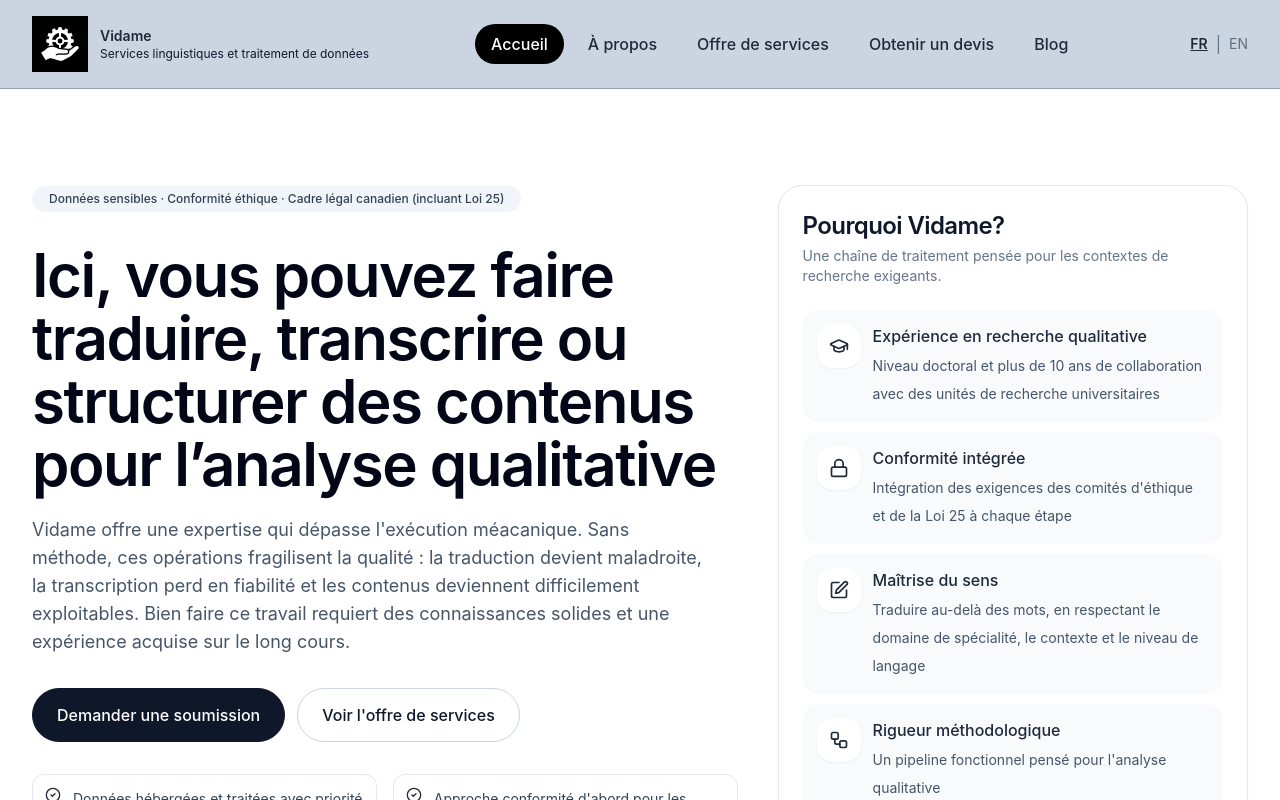
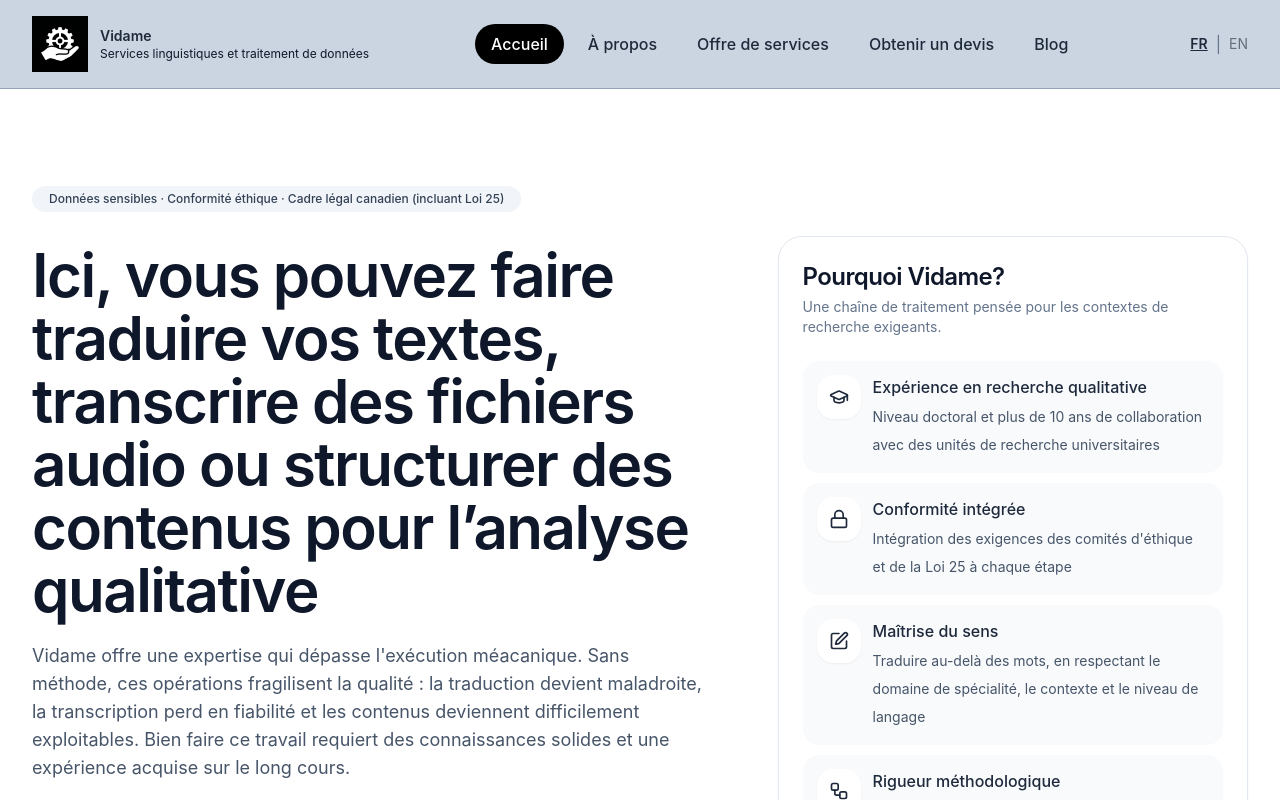
Before and after one commit to momopro21/vidame-recherche, a React (Vite) app: page / in a window 1280 px wide. Shown: the top 800 px of the page. Built offline with nearby package versions, Linux system fonts and the light colour scheme; the HTML template or start-up script is replaced by a standard one.

Commit message:
Update App.tsx

```diff
--- a/src/App.tsx
+++ b/src/App.tsx
@@ -346,8 +346,8 @@ function Shell({
               <Badge className="rounded-full bg-slate-100 px-4 py-1 text-slate-700 hover:bg-slate-100">Données sensibles · Conformité éthique · Cadre légal canadien (incluant Loi 25)</Badge>
               <div className="space-y-5">
                 {/* ===== VIDAME_REPERE_TITRE_PRINCIPAL_ACCUEIL ===== */}
-                <h1 className="max-w-4xl text-4xl font-semibold tracking-tight text-slate-950 md:text-6xl md:leading-[1.05]">
-                  Ici, vous pouvez faire traduire, transcrire ou structurer des contenus pour l’analyse qualitative
+                <h1 className="max-w-4xl text-4xl font-semibold tracking-tight text-slate-900 md:text-6xl md:leading-[1.05]">
+                  Ici, vous pouvez faire traduire vos textes, transcrire des fichiers audio ou structurer des contenus pour l’analyse qualitative
                 </h1>
                 <p className="max-w-2xl text-base leading-7 text-slate-600 md:text-lg">
                   Vidame offre une expertise qui dépasse l'exécution méacanique. Sans méthode, ces opérations fragilisent la qualité : la traduction devient maladroite, la transcription perd en fiabilité et les contenus deviennent difficilement exploitables. Bien faire ce travail requiert des connaissances solides et une expérience acquise sur le long cours.
```
